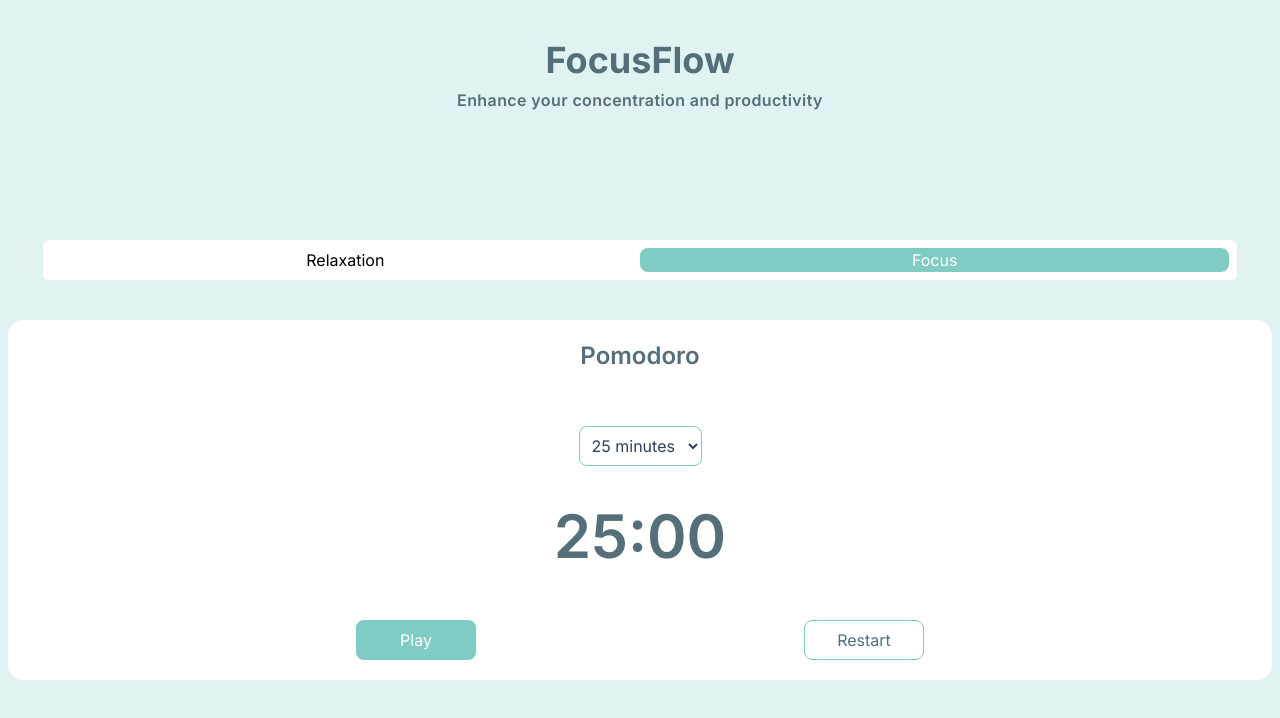
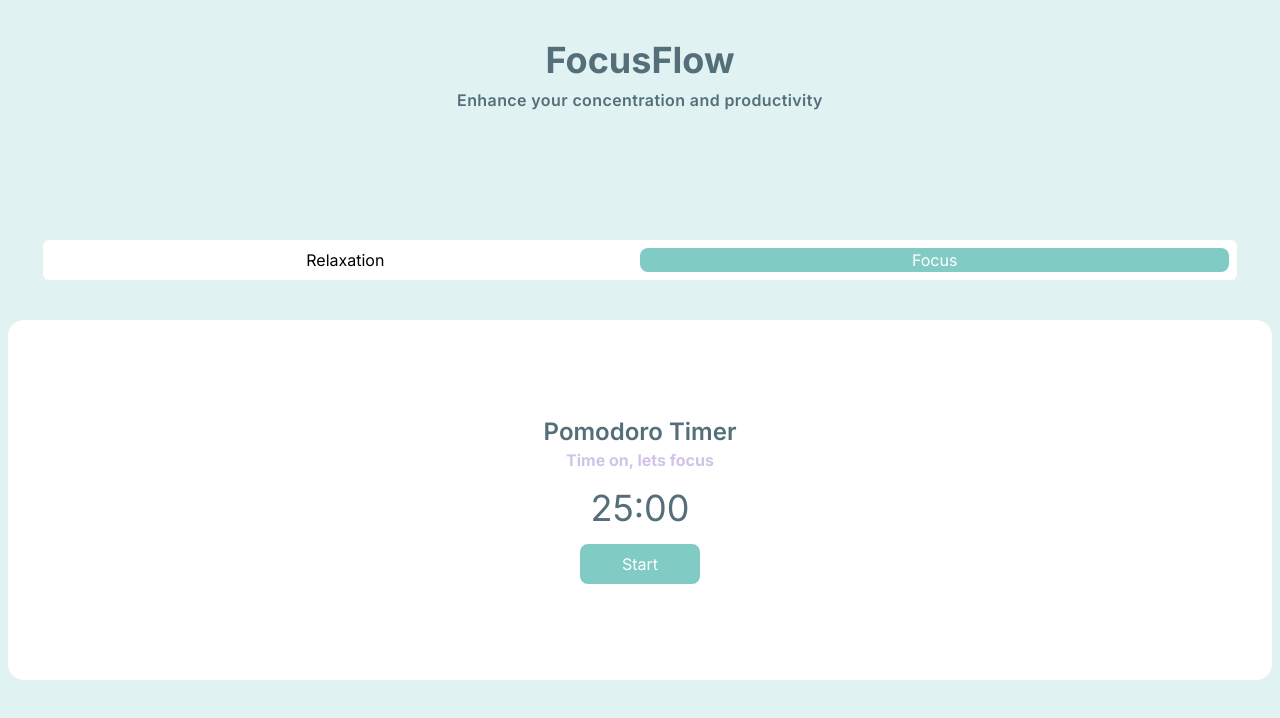
Before and after one commit to tadeowoto/focus-flow, a React (Vite) app: page / in a window 1280 px wide. Both pictures are taken after a click on the button "Focus". Shown: the top 718 px of the page. Built offline with nearby package versions, Linux system fonts and the light colour scheme.

Commit message:
pomodoro logic added

```diff
--- a/src/components/FocusPomodoro.tsx
+++ b/src/components/FocusPomodoro.tsx
@@ -1,36 +1,70 @@
-import { useState } from "react";
+import { useState, useEffect } from "react";
 
 export const FocusPomodoro = () => {
-  const [selectedTime, setSelectedTime] = useState(25);
+  const [isPlaying, setIsPlaying] = useState(false);
+  const [selectedTime, setSelectedTime] = useState(25 * 60);
+  const [isBreak, setIsBreak] = useState(false);
+  const [audio] = useState(new Audio("/bell.wav"));
+  useEffect(() => {
+    let timer: number | null = null;
 
-  const handleTimeChange = (event: React.ChangeEvent<HTMLSelectElement>) => {
-    setSelectedTime(parseInt(event.target.value));
+    if (isPlaying && selectedTime > 0) {
+      timer = setInterval(() => {
+        setSelectedTime((prevTime) => {
+          if (prevTime <= 1) {
+            audio.play();
+            if (isBreak) {
+              setIsBreak(false);
+              setSelectedTime(25 * 60); //pomodoro de nuevo
+              setIsPlaying(false); //detener el pomodoro
+              return 25 * 60;
+            } else {
+              setIsBreak(true);
+              setSelectedTime(5 * 60); //descanso de nuevo
+              setIsPlaying(false); //detener el pomodoro
+              return 5 * 60;
+            }
+          }
+          return prevTime - 1;
+        });
+      }, 1000);
+    }
+
+    // Limpiar el interval cuando se pausa o el componente se desmonta
+    return () => {
+      if (timer) {
+        clearInterval(timer);
+      }
+    };
+  }, [isPlaying, selectedTime]);
+
+  const handlePomodoro = () => {
+    setIsPlaying(!isPlaying);
+  };
+
+  const formatTime = (time: number) => {
+    const minutes = Math.floor(time / 60);
+    const seconds = time % 60;
+    return `${minutes}:${seconds < 10 ? "0" : ""}${seconds}`;
   };
 
   return (
-    <>
-      <h1 className="text-2xl font-semibold text-slate">Pomodoro</h1>
-      <div className="w-full h-full flex flex-col items-center justify-center gap-10">
-        <select
-          value={selectedTime}
-          onChange={handleTimeChange}
-          className="h-10 p-2 rounded-lg border text-slate-700 border-seafoam-secondary bg-cloud"
-        >
-          <option value={25}>25 minutes</option>
-          <option value={30}>30 minutes</option>
-          <option value={50}>50 minutes</option>
-          <option value={60}>60 minutes</option>
-        </select>
-        <p className="text-6xl font-semibold text-slate">{selectedTime}:00</p>
-      </div>
-      <div className="w-full flex items-center justify-evenly">
-        <button className="w-30 h-10 rounded-lg text-cloud bg-seafoam-secondary">
-          Play
-        </button>
-        <button className="w-30 h-10 rounded-lg text-slate bg-cloud border border-seafoam-secondary">
-          Restart
-        </button>
-      </div>
-    </>
+    <div className="flex flex-col items-center">
+      <h1 className="text-2xl font-semibold text-slate">Pomodoro Timer</h1>
+      <p className="text-md font-bold text-lavender">
+        {isBreak ? "chill and serv a mate" : "Time on, lets focus"}
+      </p>
+      <div className="text-4xl text-slate my-4">{formatTime(selectedTime)}</div>
+      <button
+        className={`w-30 h-10 rounded-lg ${
+          isPlaying
+            ? "text-slate bg-cloud border border-seafoam-secondary"
+            : "text-cloud bg-seafoam-secondary"
+        }`}
+        onClick={handlePomodoro}
+      >
+        {isPlaying ? "Pause" : "Start"}
+      </button>
+    </div>
   );
 };
```
Also changed, not shown: 1 other file (tests, documents, lock files or other folders).
